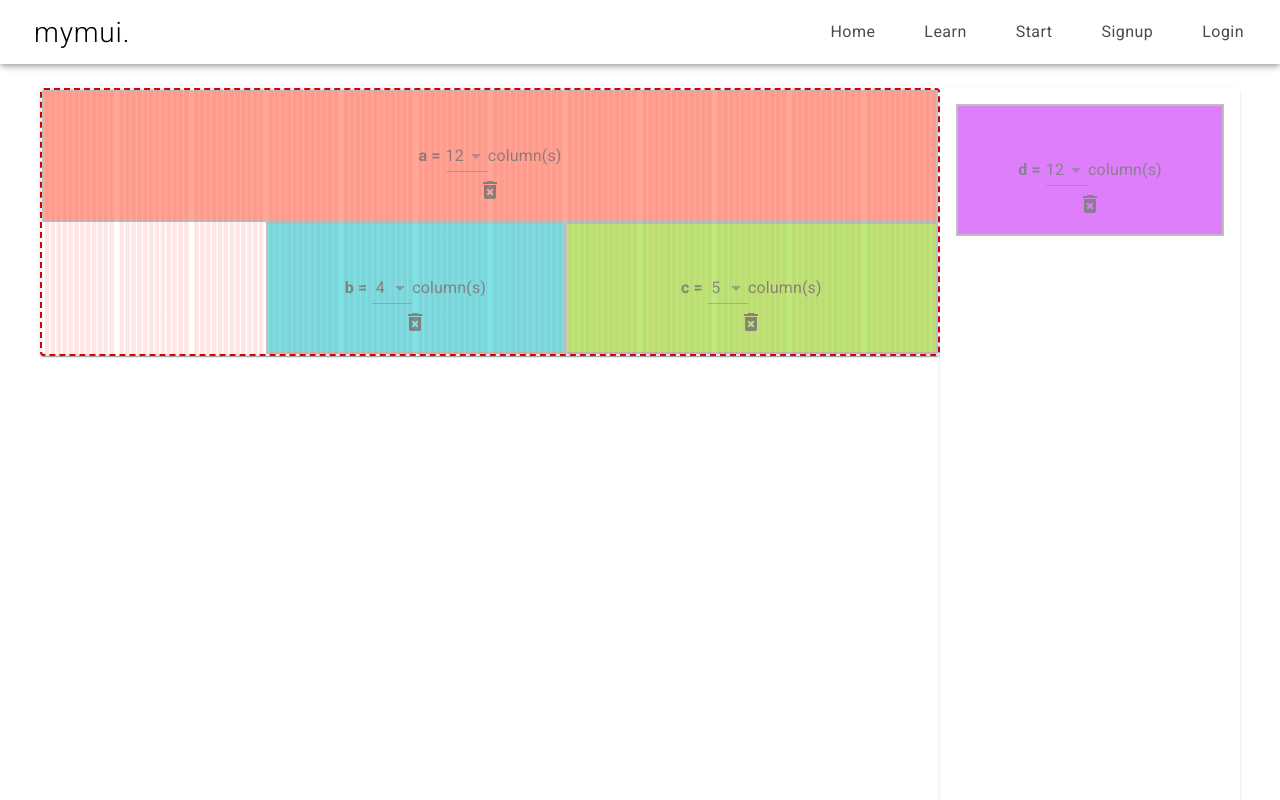
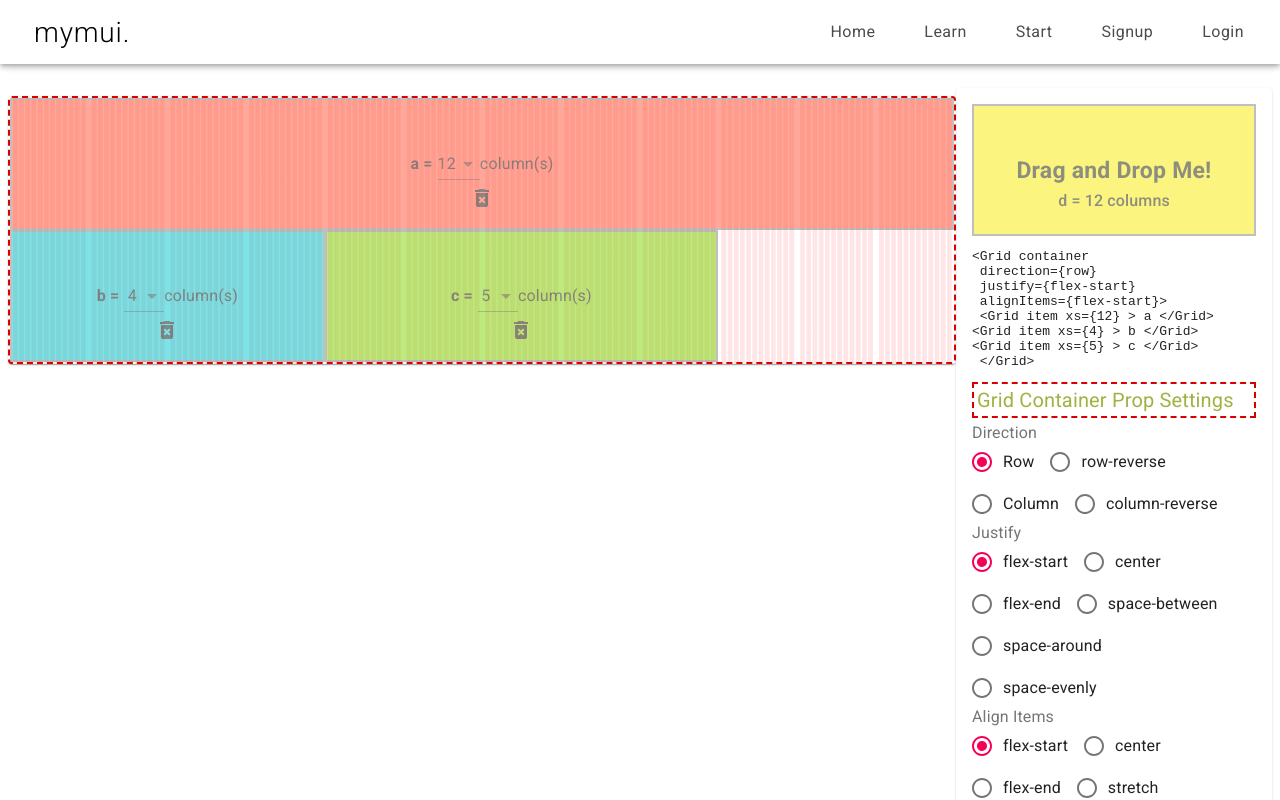
Before and after one commit to mui-toolkit/mui-toolkit, a React (Create React App) app: page /gridbuilder in a window 1280 px wide. Shown: the top 800 px of the page. Built offline with nearby package versions, Linux system fonts and the light colour scheme; no server answers.

Commit message:
style(gridbuilder.js gridcontainerposition.js): styled Grid Builder components

```diff
--- a/package.json
+++ b/package.json
@@ -28,6 +28,7 @@
 		"react-grid-layout": "^0.18.3",
 		"react-router-dom": "^5.1.2",
 		"react-scripts": "3.4.0",
+		"react-sticky": "^6.0.3",
 		"serve": "^11.3.0",
 		"thum.io": "^1.0.9",
 		"ui": "^0.2.4",
--- a/src/components/GridBuilder/GridBuilder.js
+++ b/src/components/GridBuilder/GridBuilder.js
@@ -6,28 +6,32 @@ import DeleteForeverIcon from '@material-ui/icons/DeleteForever';
 import DragNDrop from './DragNDrop';
 import { cloneDeep } from 'lodash';
 import { ChangeSize } from './ChangeSize';
+import { GridContainerPosition } from './GridContainerPosition';
 
 // imgs/12columns.jpg
 
 const useStyles = makeStyles({
   container: {
-    padding: '5em 2em 5em 2em',
+    padding: '5em 0 5em 0',
   },
   paper: {
     padding: '1em',
-    height: '100vh',
+    // height: '100vh',
   },
   paperGrid: {
     // height: '100vh',
     backgroundImage: `url(${twelvecolumns})`,
     backgroundSize: '8.34%',
     border: '2px dashed #da0000',
+    position: '-webkit-sticky',
+    position: 'sticky',
+    zIndex: 1200,
+    top: '6em',
   },
   box: {
     border: '2px solid #818181',
     height: '100px',
     padding: '3em 0 5em 0',
-    // width: '100%',
   },
   containerStyle: {
     border: '2px dashed #da0000',
@@ -46,6 +50,11 @@ export default function GridBuilder() {
   const [size, setSize] = useState(12);
   const [letter, setLetter] = useState(101);
 
+  //position state
+  const [direction, setDirection] = useState('row');
+  const [justify, setJustify] = useState('flex-start');
+  const [alignItems, setAlignItems] = useState('flex-start');
+
   const data = [
     {
       cols: 9,
@@ -59,7 +68,7 @@ export default function GridBuilder() {
     {
       cols: 3,
       paper: classes.paper,
-      items: [{ id: 'd', cols: 12, color: '#be00f8' }],
+      items: [{ id: 'd', cols: 12, color: '#f8eb00' }],
     },
   ];
 
@@ -109,7 +118,7 @@ export default function GridBuilder() {
         if (newList[1].items.length === 0) {
           setLetter(letter + 1);
           newList[1].items = [
-            { id: String.fromCharCode(letter), cols: 12, color: '#f8eb00' },
+            { id: String.fromCharCode(letter), cols: 12, color: '#be00f8' },
           ];
         }
         return newList;
@@ -169,6 +178,20 @@ export default function GridBuilder() {
     });
   };
 
+  const gridCodeBuilder = () => {
+    let numberOfGridItems = list[0].items.length;
+
+    let items = list[0].items;
+
+    let gridItemMap = items.map(
+      item => `<Grid item xs={${item.cols}} > ${item.id} </Grid>`,
+    );
+
+    console.log('GRID ITEMS ========', gridItemMap);
+
+    return gridItemMap.join('\n');
+  };
+
   return (
     <React.Fragment>
       <Grid
@@ -190,7 +213,13 @@ export default function GridBuilder() {
             }
           >
             <Paper className={group.paper}>
-              <Grid container direction='row' justify='flex-end'>
+              <Grid
+                container
+                direction='row'
+                direction={grpI ? null : `${direction}`}
+                justify={grpI ? 'center' : `${justify}`}
+                alignItems={grpI ? null : `${alignItems}`}
+              >
                 {group.items.map((item, itemI) => (
                   <Grid
                     item
@@ -219,6 +248,21 @@ export default function GridBuilder() {
                       justify='center'
                       alignItems='center'
                     >
+                      {grpI ? (
+                        <React.Fragment>
+                          <Typography style={{ fontWeight: 800, fontSize: 23 }}>
+                            Drag and Drop Me!
+                          </Typography>
+                          <Typography
+                            style={{
+                              fontWeight: 500,
+                            }}
+                          >
+                            {`${item.id} = 12 columns`}{' '}
+                          </Typography>
+                        </React.Fragment>
+                      ) : (
+                        <React.Fragment>
                           <Grid item>
                             <Typography
                               style={{ marginRight: '5px', fontWeight: 800 }}
@@ -235,12 +279,29 @@ export default function GridBuilder() {
                             />
                           </Grid>
                           <Typography item>column(s)</Typography>
+                        </React.Fragment>
+                      )}
                     </Grid>
+                    {grpI ? null : (
                       <Button onClick={e => handleDelete(e, { grpI, itemI })}>
                         <DeleteForeverIcon />
                       </Button>
+                    )}
                   </Grid>
                 ))}
+                {grpI === 1 ? (
+                  <Grid item>
+                    <pre>{`<Grid container \n direction={${direction}} \n justify={${justify}} \n alignItems={${alignItems}}> \n ${gridCodeBuilder()} \n </Grid>`}</pre>
+                    <GridContainerPosition
+                      direction={direction}
+                      setDirection={setDirection}
+                      justify={justify}
+                      setJustify={setJustify}
+                      alignItems={alignItems}
+                      setAlignItems={setAlignItems}
+                    />
+                  </Grid>
+                ) : null}
               </Grid>
             </Paper>
           </Grid>
--- /dev/null
+++ b/src/components/GridBuilder/GridContainerPosition.js
@@ -0,0 +1,138 @@
+import React, { useState } from 'react';
+import Radio from '@material-ui/core/Radio';
+import RadioGroup from '@material-ui/core/RadioGroup';
+import FormControlLabel from '@material-ui/core/FormControlLabel';
+import FormControl from '@material-ui/core/FormControl';
+import FormLabel from '@material-ui/core/FormLabel';
+import { Typography, Grid } from '@material-ui/core';
+
+export const GridContainerPosition = props => {
+  const {
+    direction,
+    setDirection,
+    justify,
+    setJustify,
+    alignItems,
+    setAlignItems,
+  } = props;
+
+  const handleDirectionChange = event => {
+    setDirection(event.target.value);
+  };
+  const handleJustifyChange = event => {
+    setJustify(event.target.value);
+  };
+  const handleAlignChange = event => {
+    setAlignItems(event.target.value);
+  };
+
+  console.log('direction', direction);
+  console.log('justify', justify);
+  console.log('alignItems', alignItems);
+
+  return (
+    <React.Fragment>
+      <Typography
+        variant='h6'
+        style={{
+          fontWeight: 400,
+          color: '#9eb341',
+          border: '2px dashed #da0000',
+          padding: '0px 0px 0px 3px',
+        }}
+        gutterBottom
+      >
+        Grid Container Prop Settings
+      </Typography>
+      <FormControl component='fieldset'>
+        <FormLabel component='legend'>Direction</FormLabel>
+        <RadioGroup
+          row
+          aria-label='direction'
+          name='direction'
+          value={direction}
+          onChange={handleDirectionChange}
+        >
+          <FormControlLabel value='row' control={<Radio />} label='Row' />
+          <FormControlLabel
+            value='row-reverse'
+            control={<Radio />}
+            label='row-reverse'
+          />
+          <FormControlLabel value='column' control={<Radio />} label='Column' />
+          <FormControlLabel
+            value='column-reverse'
+            control={<Radio />}
+            label='column-reverse'
+          />
+        </RadioGroup>
+        <FormLabel component='legend'>Justify</FormLabel>
+        <RadioGroup
+          row
+          aria-label='justify'
+          name='justify'
+          value={justify}
+          onChange={handleJustifyChange}
+        >
+          <FormControlLabel
+            value='flex-start'
+            control={<Radio />}
+            label='flex-start'
+          />
+          <FormControlLabel value='center' control={<Radio />} label='center' />
+          <FormControlLabel
+            value='flex-end'
+            control={<Radio />}
+            label='flex-end'
+          />
+          <FormControlLabel
+            value='space-between'
+            control={<Radio />}
+            label='space-between'
+          />
+          <FormControlLabel
+            value='space-around'
+            control={<Radio />}
+            label='space-around'
+          />
+          <FormControlLabel
+            value='space-evenly'
+            control={<Radio />}
+            label='space-evenly'
+          />
+        </RadioGroup>
+
+        <FormLabel component='legend'>Align Items</FormLabel>
+        <RadioGroup
+          row
+          aria-label='align-items'
+          name='align-items'
+          value={alignItems}
+          onChange={handleAlignChange}
+        >
+          <FormControlLabel
+            value='flex-start'
+            control={<Radio />}
+            label='flex-start'
+          />
+          <FormControlLabel value='center' control={<Radio />} label='center' />
+          <FormControlLabel
+            value='flex-end'
+            control={<Radio />}
+            label='flex-end'
+          />
+          <FormControlLabel
+            value='stretch'
+            control={<Radio />}
+            label='stretch'
+          />
+          <FormControlLabel
+            value='baseline'
+            control={<Radio />}
+            label='baseline'
+          />
+        </RadioGroup>
+      </FormControl>
+    </React.Fragment>
+  );
+};
```
Also changed, not shown: 1 other file (tests, documents, lock files or other folders). Lines whose indentation alone changed are shown as unchanged.
